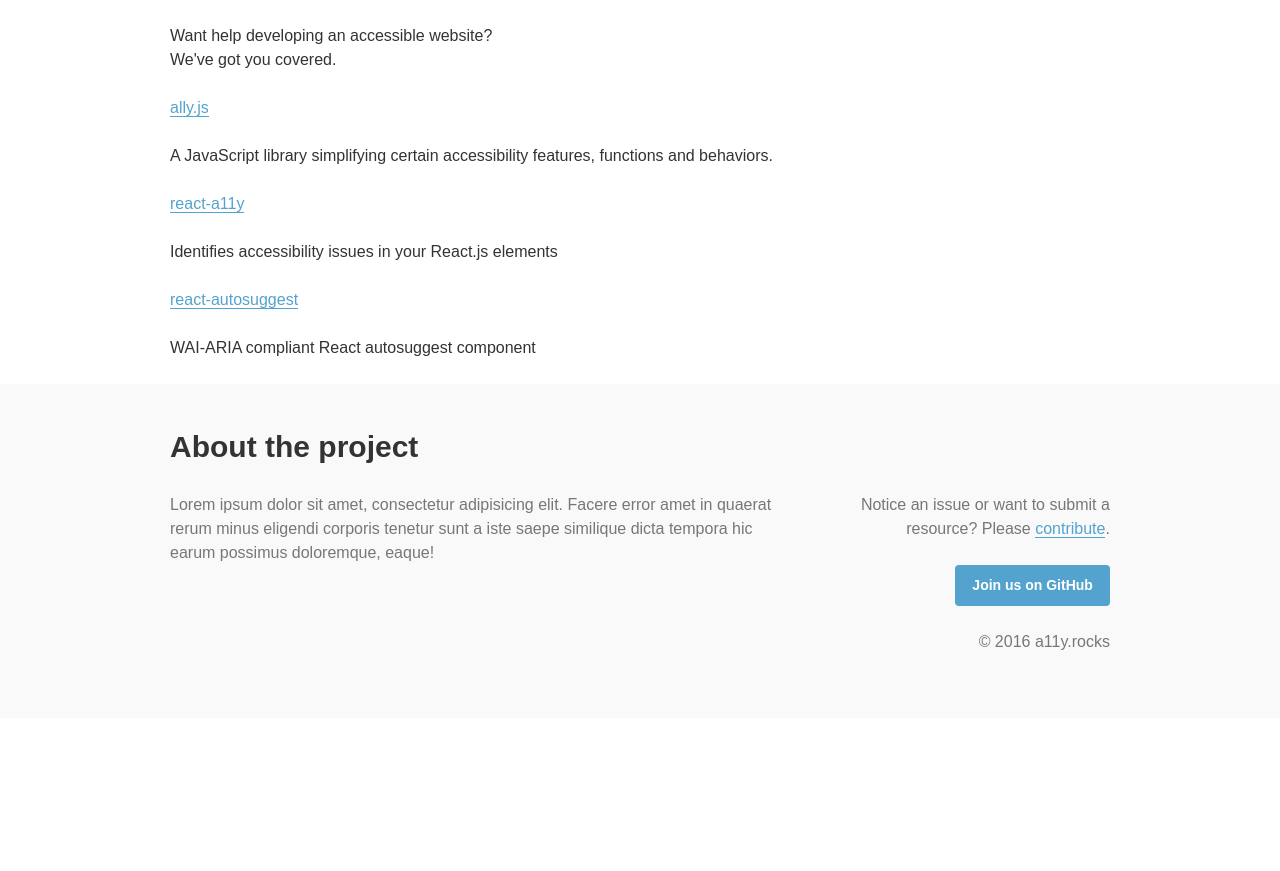
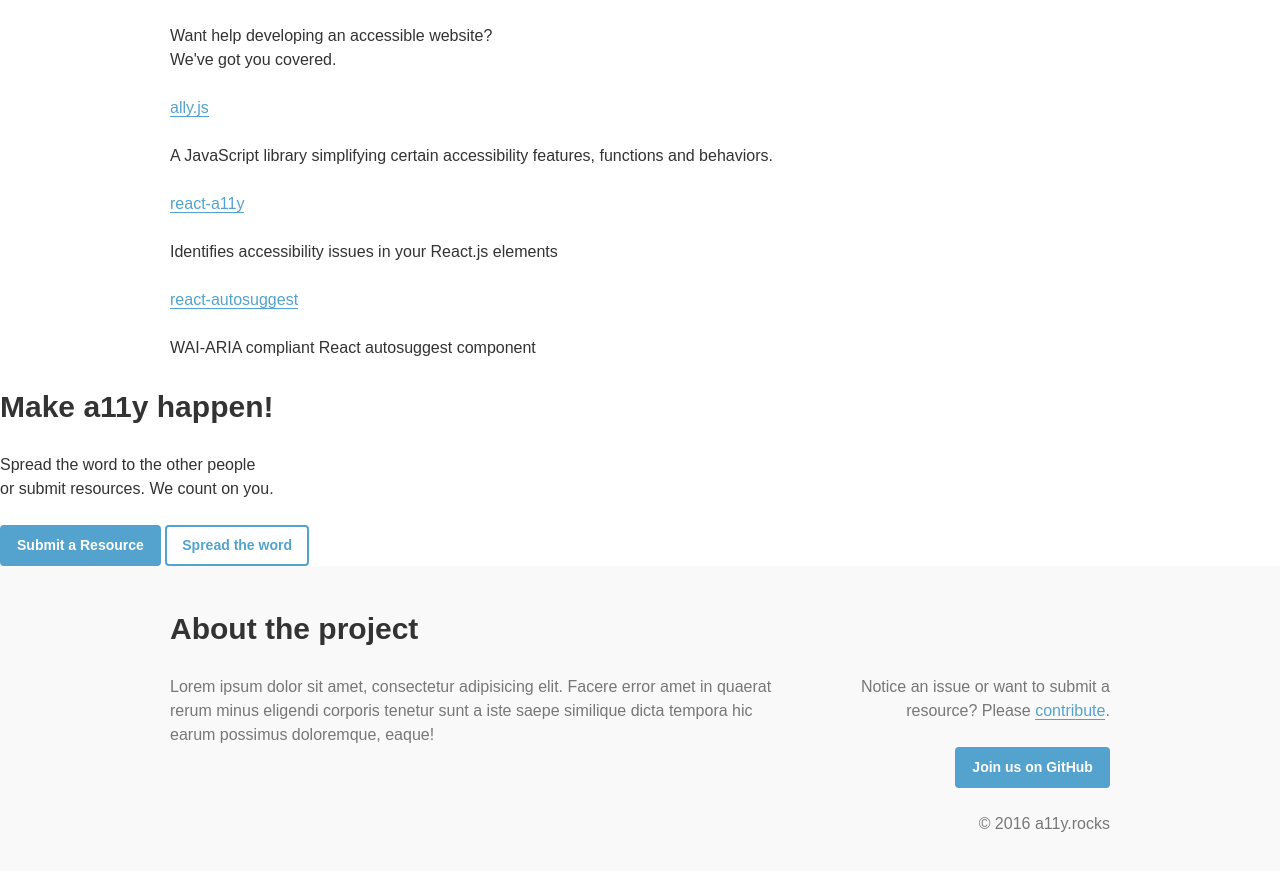
Before and after one commit to a11yrocks/old-site, a Jekyll site: the page built from index.html, in a window 1280 px wide and 900 px high, scrolled down 755 px. Shown: the top 871 px of the window. Built offline with Jekyll 4.4.1, drawn with Linux system fonts in a browser that asks for light colours; some web fonts are replaced; before the commit the page ends 1473 px from its top, so only the background shows below that.

Commit message:
Update a11y home banner

```diff
--- a/index.html
+++ b/index.html
@@ -58,6 +58,16 @@
     </div>
   </div>
 
+  <div class="banner-a11y">
+    <div>
+      <h1>Make a11y happen!</h1>
+      <p>Spread the word to the other people <br /> or submit resources. We count on you.</p>
+    </div>
 
+    <div>
+      <a class="button button--solid" href="#">Submit a Resource</a>
+      <a class="button" href="#">Spread the word</a>
+    </div>
+  </div>
 
 </div>
```
